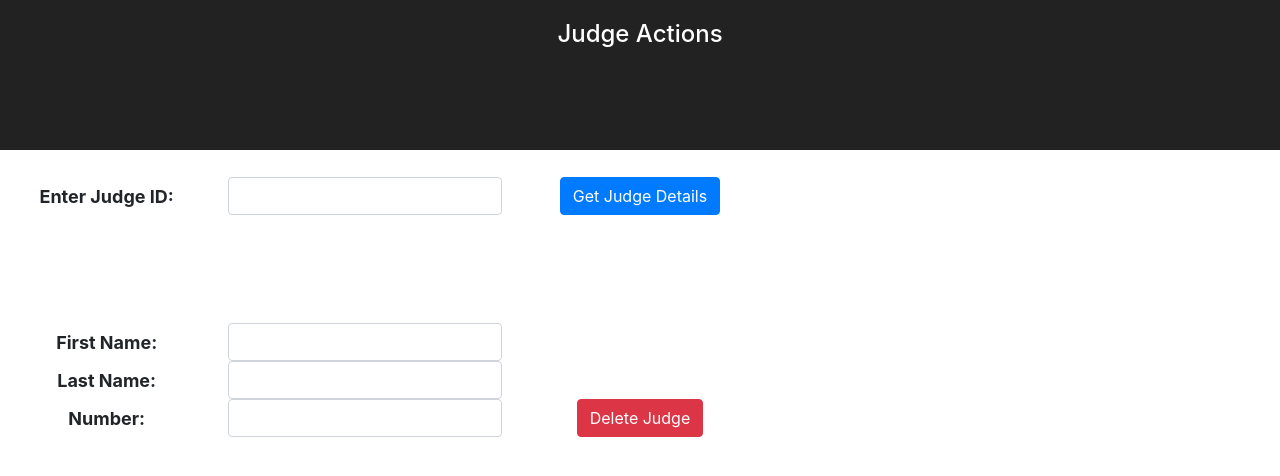
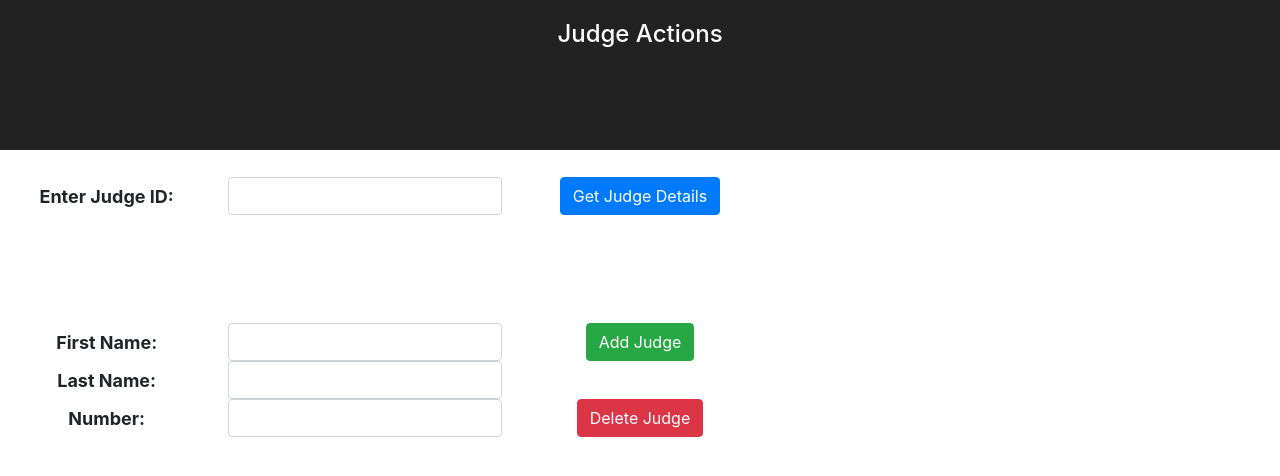
Before and after one commit to Tantarium/Spring-Boot-Angular-React-Learning, a React (Create React App) app in the folder react_frontend/: page / in a window 1280 px wide. Shown: the top 476 px of the page. Built offline with nearby package versions, Linux system fonts and the light colour scheme.

Commit message:
Got Post method working on the React front-end

```diff
--- a/react_frontend/src/container/Main.js
+++ b/react_frontend/src/container/Main.js
@@ -53,6 +53,16 @@ class Main extends Component {
         })
     }
 
+    addJudge(firstName, lastName, number) {
+        axios.post('http://localhost:8080/judges', {
+            firstName: firstName,
+            lastName: lastName,
+            number: number
+        }).then(res => {
+            alert("Judge " + firstName + " " + lastName + " has been added.");
+        })
+    }
+
     render() {
         return (
             <div className="Main">
@@ -83,7 +93,11 @@ class Main extends Component {
                                 <label><b>First Name: </b></label>
                             </div>
                             <div className="col-sm-2">
-                                <input className="form-control" defaultValue={this.state.firstName} />
+                                <input className="form-control" defaultValue={this.state.firstName} onChange={(evt) => { this.setState({firstName: evt.target.value}) }} />
+                            </div>
+                            <div className="col-sm-1"></div>
+                            <div className="col-sm-2">
+                                <button className="btn btn-success" onClick={() => this.addJudge(this.state.firstName, this.state.lastName, this.state.number)}>Add Judge</button>
                             </div>
                         </div>
 
@@ -92,7 +106,7 @@ class Main extends Component {
                                 <label><b>Last Name: </b></label>
                             </div>
                             <div className="col-sm-2">
-                                <input className="form-control" defaultValue={this.state.lastName} />
+                                <input className="form-control" defaultValue={this.state.lastName} onChange={(evt) => { this.setState({lastName: evt.target.value}) }} />
                             </div>
                         </div>
 
@@ -101,7 +115,7 @@ class Main extends Component {
                                 <label><b>Number: </b></label>
                             </div>
                             <div className="col-sm-2">
-                                <input className="form-control" defaultValue={this.state.number} />
+                                <input className="form-control" defaultValue={this.state.number} onChange={(evt) => { this.setState({number: evt.target.value}) }} />
                             </div>
                             <div className="col-sm-1"></div>
                             <div className="col-sm-2">
```
Also changed, not shown: 1 other file (tests, documents, lock files or other folders).
